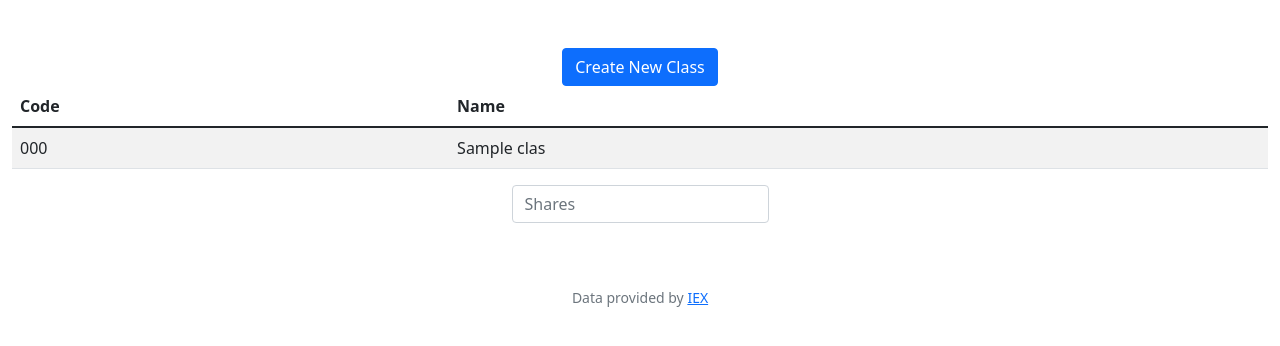
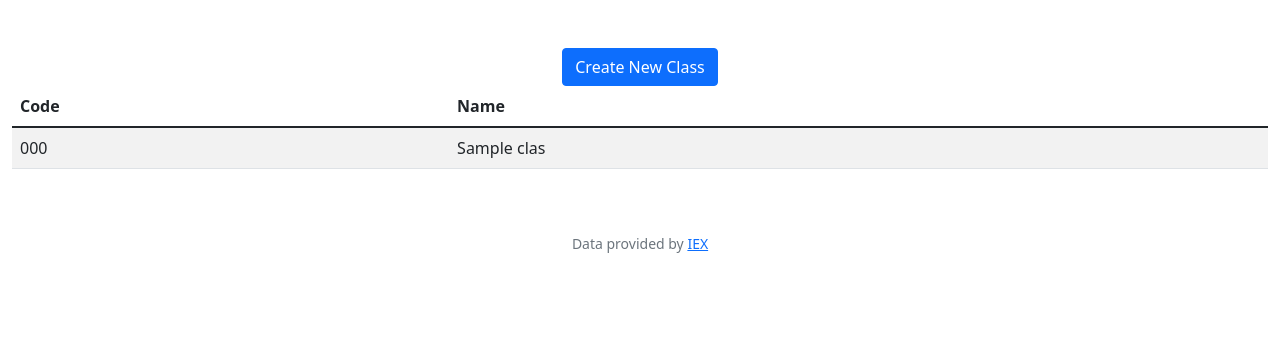
Before and after one commit to WilliamHYZhang/PGuide, a Flask app: template templates/admin.html in a window 1280 px wide. Shown: the part 76-422 px from the top of the page. Run offline with Flask 2, Linux system fonts and the light colour scheme; the template is opened without the code that fills it: most values are stand-ins (such as "Sample title", 1, 10 or a date in 2020).

Commit message:
feat:update html code

```diff
--- a/templates/admin.html
+++ b/templates/admin.html
@@ -23,8 +23,5 @@
             {% endfor %}
             </tbody>
         </table>
-        <div class="mb-3">
-            <input autocomplete="off" class="form-control mx-auto w-auto" min="1" name="shares" placeholder="Shares" type="number">
-        </div>
     </form>
 {% endblock %}
--- a/templates/layout.html
+++ b/templates/layout.html
@@ -16,7 +16,7 @@
 
         <link href="/static/styles.css" rel="stylesheet">
 
-        <title>C$50 Finance: {% block title %}{% endblock %}</title>
+        <title>PGuide: {% block title %}{% endblock %}</title>
 
     </head>
 
```
